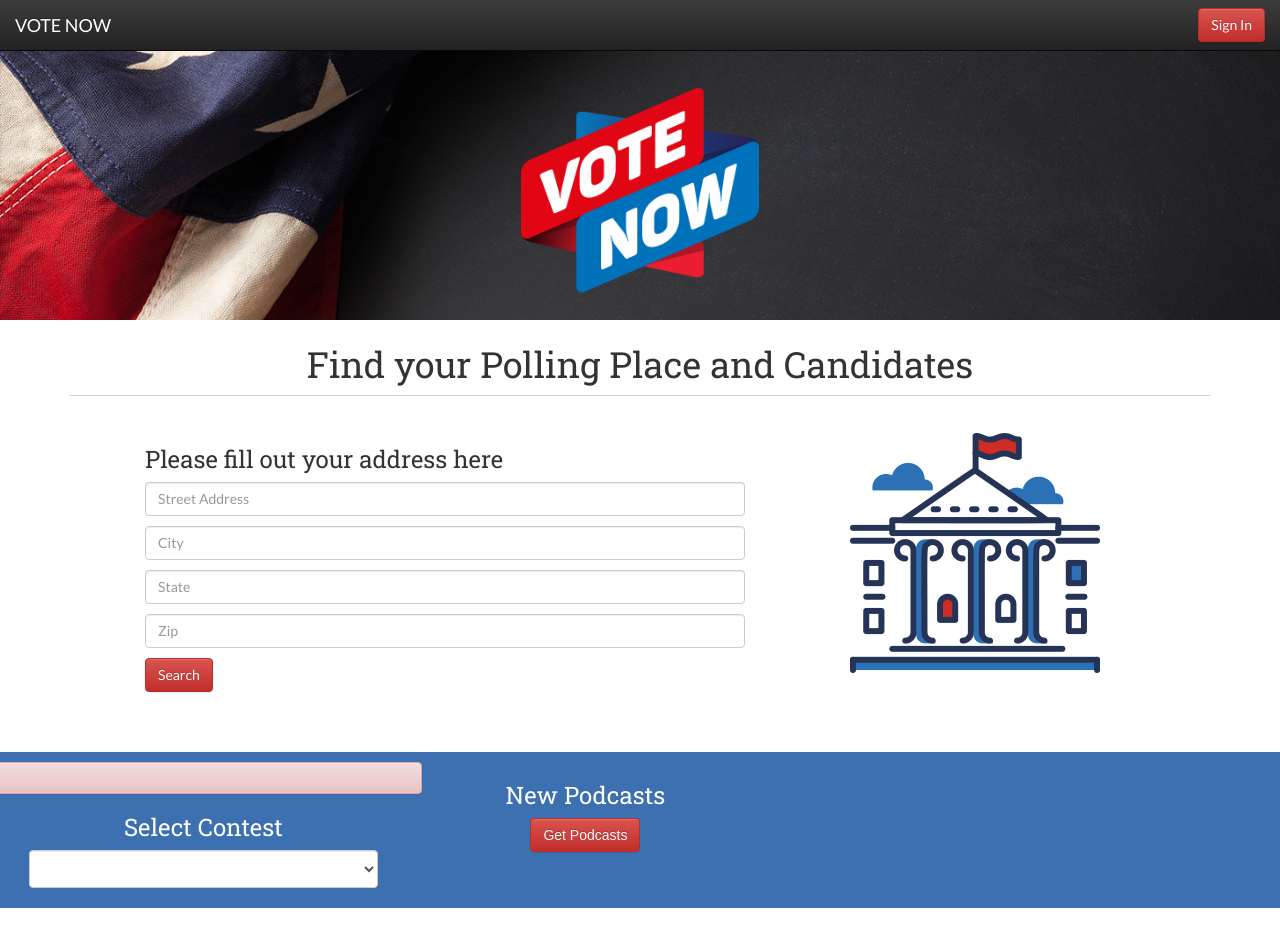
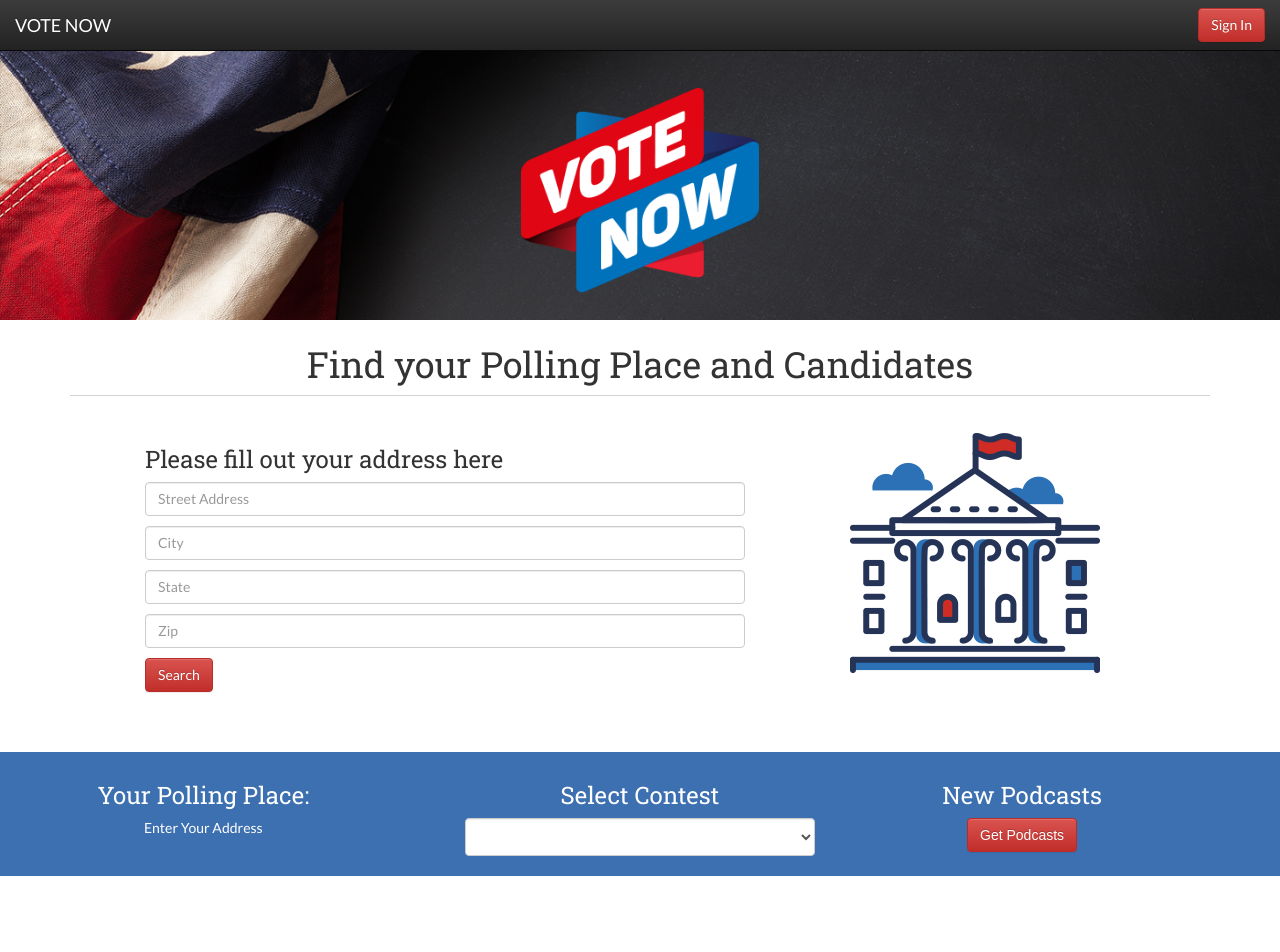
Before and after one commit to lindnerdesign/teamProject3, a React (Create React App) app in the folder client/: page / in a window 1280 px wide. Shown: the top 952 px of the page. Built offline with nearby package versions, Linux system fonts and the light colour scheme; no server answers.

Commit message:
final fixes

```diff
--- a/client/src/pages/Home.css
+++ b/client/src/pages/Home.css
@@ -11,6 +11,11 @@
 .pollresults {
     margin: 0 0 0 0;
   }
+
+.voteAlert {
+    width: 50%;
+    margin: auto;
+}
 
   #testForm {
     align-content: center;
--- a/client/src/pages/Home.js
+++ b/client/src/pages/Home.js
@@ -32,6 +32,7 @@ class Home extends Component {
     pzip: "",
 
     loggedIn:false,
+    message: "",
     podcasts: [],
     savedPodcasts: [],
 
@@ -216,10 +217,11 @@ class Home extends Component {
   savePodcast = podcastObj => {
     // Save podcast, pass voter._id to save to voter document
     console.log(`save podcast: `, podcastObj)
+    console.log(`this._id: `, this._id)
     API.savePodcast(podcastObj,this._id)
       .then(podcastDB => {
-        console.log(`podcastDB: `, podcastDB)
-        this.setState({savedPodcasts:podcastDB})
+        console.log(`Save podcastDB: `, podcastDB)
+        this.setState({savedPodcasts:podcastDB.data.podcasts})
       })
   }
 
@@ -266,8 +268,15 @@ class Home extends Component {
       // console.log(`this.candidates: `, this.candidates)
       const arr = this.candidates.filter(this.filterByOfficeId)
       console.log(`arr: `, arr)
+      if (arr.length) {
         this.getDistrictIds(arr);
         this.setState({contest:arr});
+        this.setState({message: ""}); // Clear message
+      }
+      else {
+        this.setState({ message: `Contest not on ballot` });
+        this.setState({contest: []}) // Clear contest array
+      }
     }
 
   // Google API candidate list - Do we want to harvest any info from here? Remove?
@@ -286,12 +295,13 @@ class Home extends Component {
   handleInputChange = event => {
     console.log(event.target.name);
     if(event.target.name ==='officeId'){
+        if (this.state.zip.length === 5) {
         const { name, value } = event.target;
         this.setState({
           [name]: value
         },
         ()=>{this.candidateByOffice()});
-
+      }
     }else{
       const { name, value } = event.target;
       this.setState({
@@ -302,7 +312,9 @@ class Home extends Component {
 
   handleFormSubmit = event => {
     event.preventDefault();
-    this.getInfo();
+    {this.state.zip.length === 5 ?
+      this.getInfo()
+    : null}
   };
 
   render() {
@@ -328,24 +340,25 @@ class Home extends Component {
       </Row>
 
       <Row className="newDiv">
-        {this.state.plocationName ?
           <Col s={12} sm={4} md={4}>
             <div className="pollresults">
               <h3 className="pollTitle text-center">Your Polling Place:</h3>
+              {this.state.plocationName ?
               <p className="text-center ">
                 <b>{this.state.plocationName}:<br /> </b>
                 {this.state.pline1}<br />
                 {this.state.pcity}
                 {this.state.zip}</p>
+              :
+                <p className="text-center" >Enter Your Address</p>}
             </div>
           </Col>
-          : null}
 
         {/* Test Form & Buttons */}
 
         <Col s={12} sm={4} md={4} className="voteSearch text-center">
-
-          <div className="">
+          {/* Alert div */}
+          <div className="voteAlert">
             {this.state.message !== '' &&
               <div className="alert alert-danger alert-dismissible" role="alert">
                 {this.state.message}
@@ -357,7 +370,6 @@ class Home extends Component {
               <select
                 value={this.state.officeId}
                 onChange={this.handleInputChange}
-                //onSelect={this.candidateByOffice}
                 name="officeId"
                 className="form-control text-center" id="testForm"
               >
```
Lines whose indentation alone changed are shown as unchanged.
